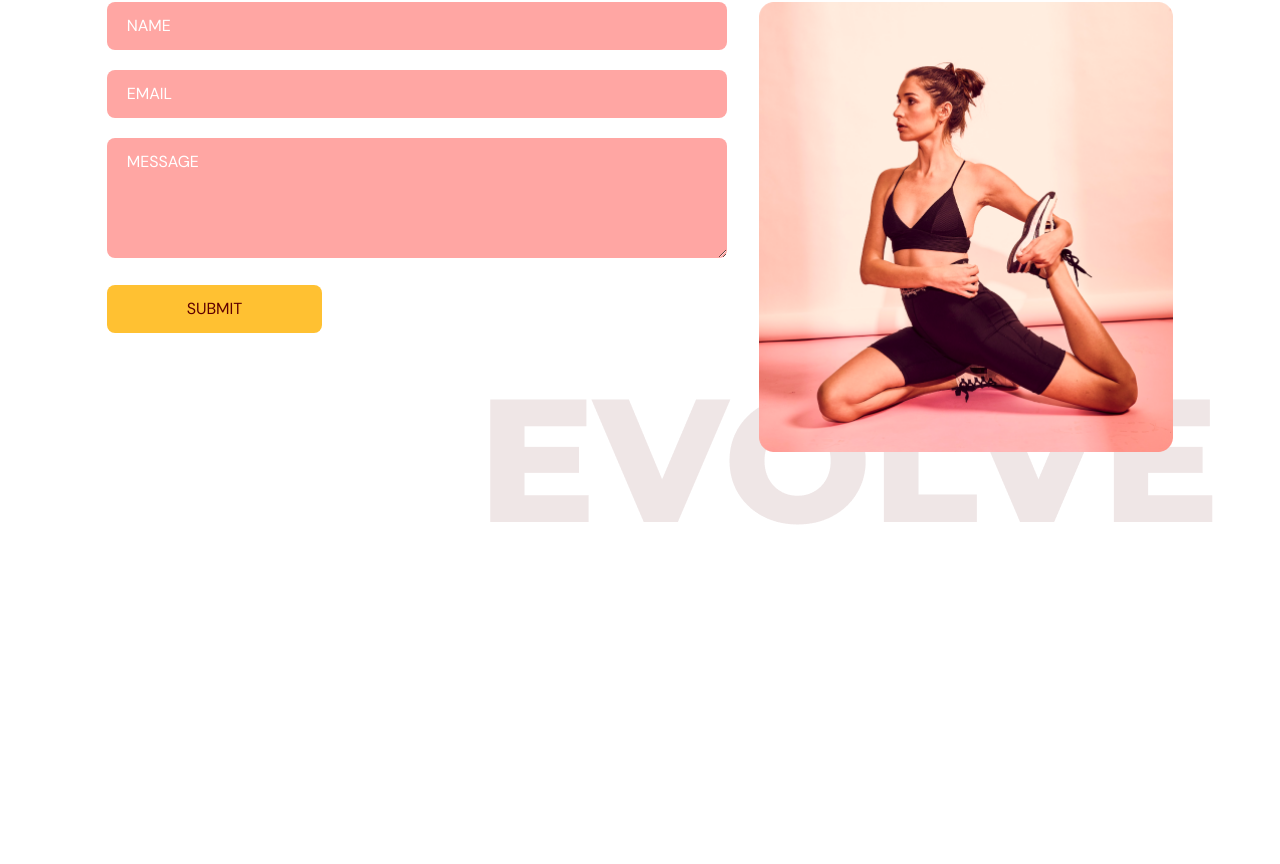
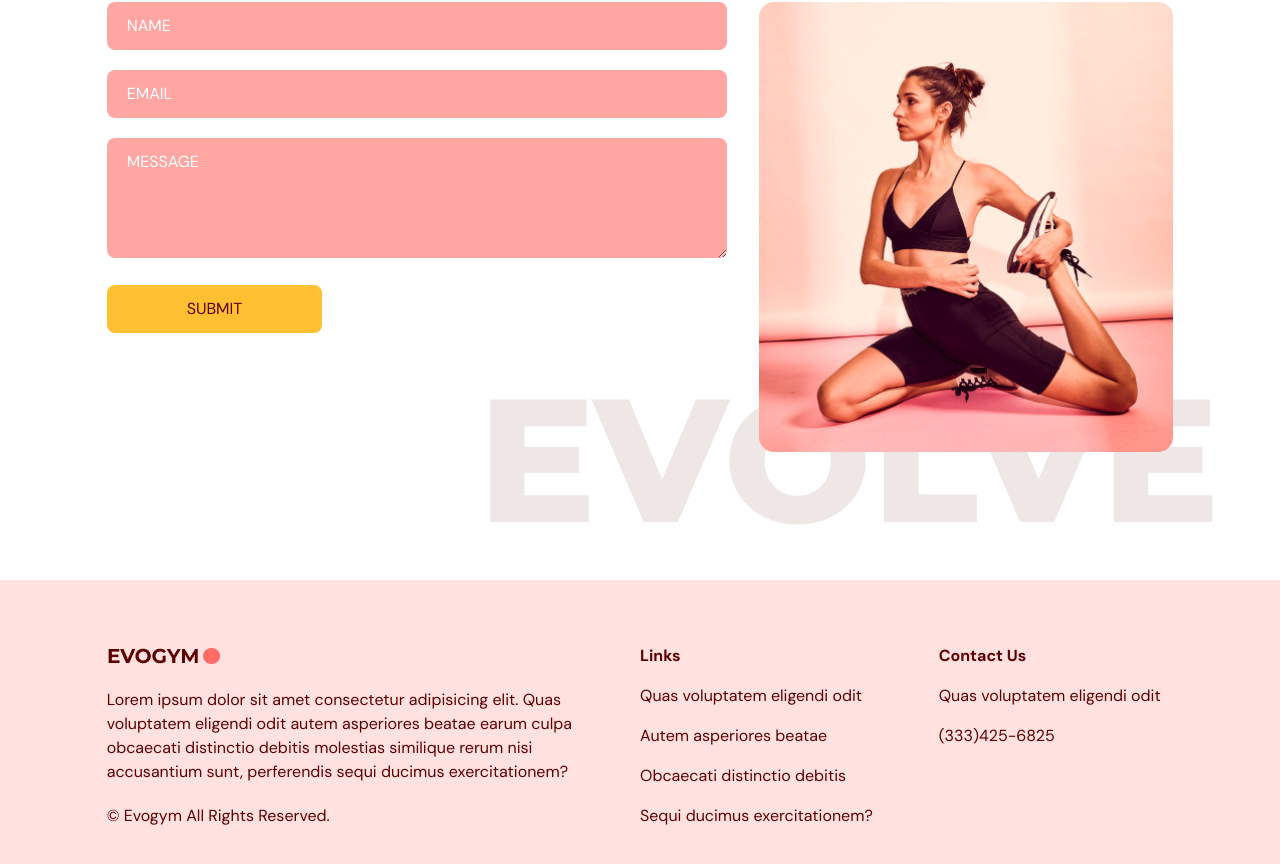
Before and after one commit to ElJefe111944/fitness-appilcation, a React (Vite) app: page / in a window 1280 px wide. Shown: the part 3360-4224 px from the top of the page. Before the commit the page ends 3940 px from the top, so only its background shows below. Built offline with nearby package versions, Linux system fonts and the light colour scheme.

Commit message:
Footer component created and styled

```diff
--- a/src/App.tsx
+++ b/src/App.tsx
@@ -5,6 +5,7 @@ import Home from './components/home';
 import Benefits from './components/benefits';
 import Classes from './components/classes';
 import ContactUs from './components/contactUs';
+import Footer from "@/components/footer";
 
 
 function App() {
@@ -37,7 +38,8 @@ function App() {
       <Home setSelectedPage={setSelectedPage} />
       <Benefits setSelectedPage={setSelectedPage} />
       <Classes setSelectedPage={setSelectedPage} />
-      <ContactUs />
+      <ContactUs setSelectedPage={setSelectedPage} />
+      <Footer />
     </div>
   )
 }
--- /dev/null
+++ b/src/components/footer/index.tsx
@@ -0,0 +1,30 @@
+import Logo from "@/assets/Logo.png"
+
+
+function Footer() {
+    return (
+        <footer className="bg-primary-100 py-16">
+            <div className="justify-content mx-auto w-5/6 gap-16 md:flex">
+                <div className="mt-16 basis-1/2 md:mt-0">
+                    <img src={Logo} alt="logo" />
+                    <p className="my-5">Lorem ipsum dolor sit amet consectetur adipisicing elit. Quas voluptatem eligendi odit autem asperiores beatae earum culpa obcaecati distinctio debitis molestias similique rerum nisi accusantium sunt, perferendis sequi ducimus exercitationem?</p>
+                    <p>&copy; Evogym All Rights Reserved.</p>
+                </div>
+                <div className="mt-16 basis-1/4 md:mt-0">
+                    <h4 className="font-bold">Links</h4>
+                    <p className="my-4">Quas voluptatem eligendi odit</p>
+                    <p className="my-4">Autem asperiores beatae</p>
+                    <p className="my-4">Obcaecati distinctio debitis</p>
+                    <p className="my-4">Sequi ducimus exercitationem?</p>
+                </div>
+                <div className="mt-16 basis-1/4 md:mt-0">
+                    <h4 className="font-bold">Contact Us</h4>
+                    <p className="my-4">Quas voluptatem eligendi odit</p>
+                    <p className="my-4">(333)425-6825</p>
+                </div>
+            </div>
+        </footer>
+    )
+}
+
+export default Footer
```
